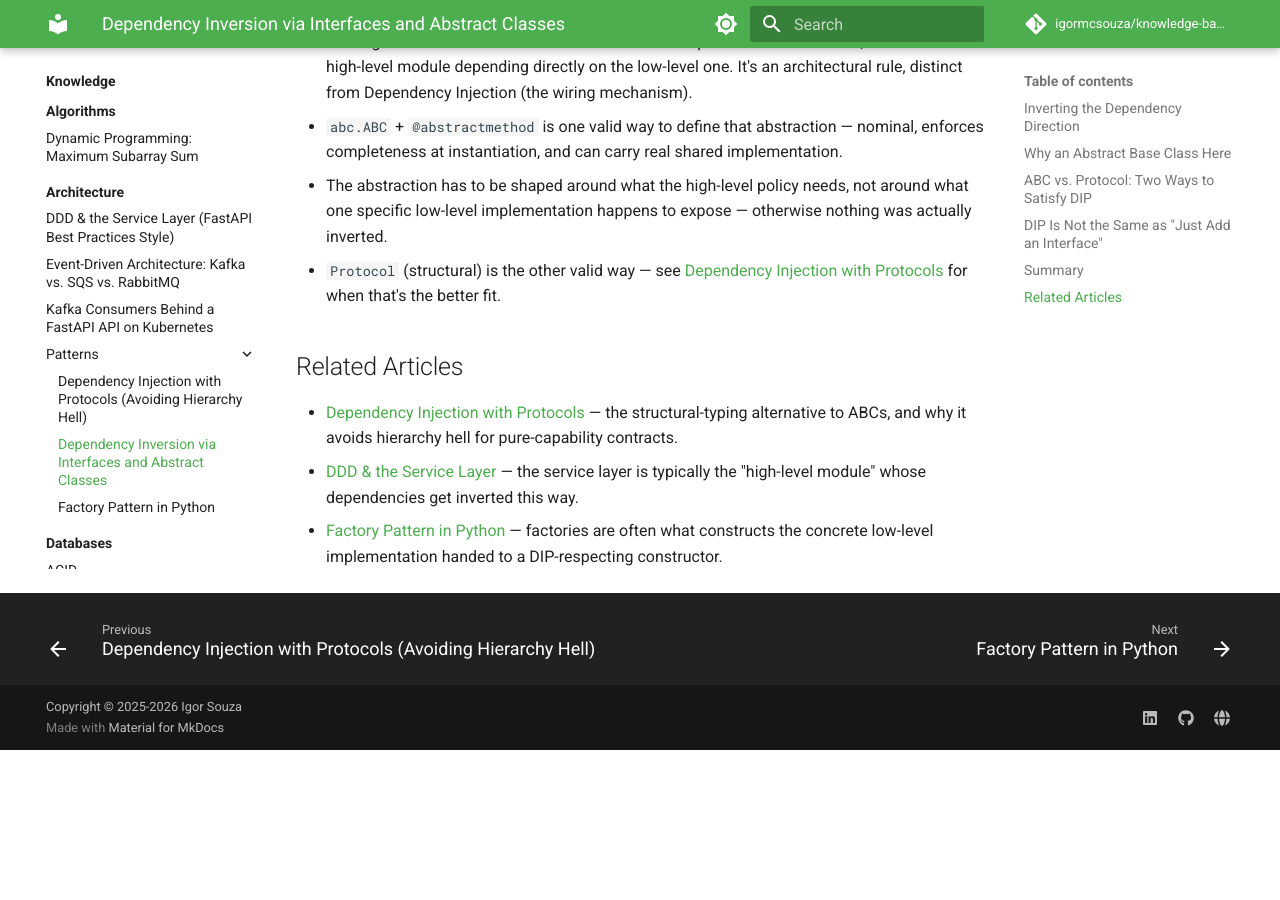
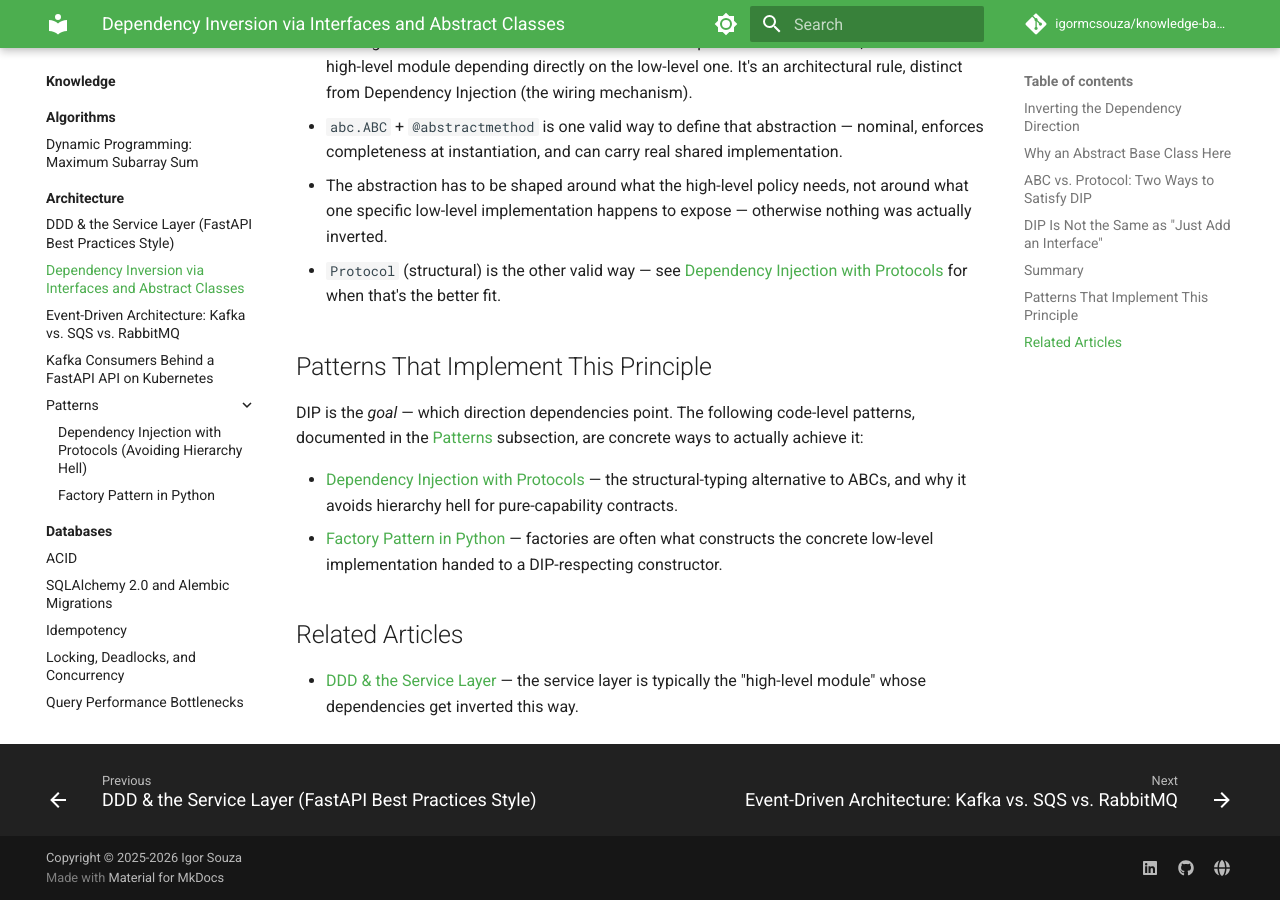
Before and after one commit to igormcsouza/knowledge-base, an MkDocs documentation site: the page built from docs/knowledge/architecture/dependency-inversion-abstract-classes.md, in a window 1280 px wide and 900 px high, scrolled down 3389 px. Built offline with MkDocs 1.6.1 and Material for MkDocs 9.7.7, drawn with Linux system fonts in a browser that asks for light colours; comment, search, counter and statistics services are not loaded; before the commit the page ends 4139 px from its top, so only the background shows below that.

Commit message:
Move Dependency Inversion from Patterns into Architecture (#21)
DIP is an architectural goal (which direction dependencies point), not a
code-level pattern like Dependency Injection or the Factory Pattern, which
are concrete techniques used to satisfy it. Relocate the Dependency
Inversion article to sit alongside the other Architecture articles, and
make the goal-vs-means relationship explicit and bidirectional: the DIP
article gets a "Patterns That Implement This Principle" section, and each
pattern article gets a "Related Architecture Goal" section pointing back.


Claude-Session: https://claude.ai/code/session_01JeBVkZ3KNrxdZyFhuHSyKd

Co-authored-by: Claude <noreply@anthropic.com>

```diff
--- a/docs/knowledge/architecture/patterns/dependency-inversion-abstract-classes.md
+++ b/docs/knowledge/architecture/dependency-inversion-abstract-classes.md
@@ -119,7 +119,7 @@ class OrderRepository(ABC):
 
 This knowledge base already covers the other common way to define the
 abstraction: `typing.Protocol`, in
-[Dependency Injection with Protocols](dependency-injection-protocols.md).
+[Dependency Injection with Protocols](patterns/dependency-injection-protocols.md).
 Both are legitimate ways to satisfy DIP — the choice is about **nominal
 vs. structural** typing, not about whether DIP is being followed:
 
@@ -165,17 +165,24 @@ the latter would just be `psycopg2`'s shape wearing an ABC costume.
   needs, not around what one specific low-level implementation happens to
   expose — otherwise nothing was actually inverted.
 - `Protocol` (structural) is the other valid way — see
-  [Dependency Injection with Protocols](dependency-injection-protocols.md)
+  [Dependency Injection with Protocols](patterns/dependency-injection-protocols.md)
   for when that's the better fit.
+
+## Patterns That Implement This Principle
+
+DIP is the *goal* — which direction dependencies point. The following
+code-level patterns, documented in the [Patterns](patterns/index.md)
+subsection, are concrete ways to actually achieve it:
+
+- [Dependency Injection with Protocols](patterns/dependency-injection-protocols.md)
+  — the structural-typing alternative to ABCs, and why it avoids hierarchy
+  hell for pure-capability contracts.
+- [Factory Pattern in Python](patterns/factory-pattern.md) — factories are
+  often what constructs the concrete low-level implementation handed to a
+  DIP-respecting constructor.
 
 ## Related Articles
 
-- [Dependency Injection with Protocols](dependency-injection-protocols.md)
-  — the structural-typing alternative to ABCs, and why it avoids hierarchy
-  hell for pure-capability contracts.
-- [DDD & the Service Layer](../ddd-service-layer.md) — the service layer is
+- [DDD & the Service Layer](ddd-service-layer.md) — the service layer is
   typically the "high-level module" whose dependencies get inverted this
   way.
-- [Factory Pattern in Python](factory-pattern.md) — factories are often
-  what constructs the concrete low-level implementation handed to a
-  DIP-respecting constructor.
```
Also changed, not shown: docs/knowledge/architecture/index.md (+7 -1 lines), docs/knowledge/architecture/patterns/dependency-injection-protocols.md (+11 -4 lines), docs/knowledge/architecture/patterns/factory-pattern.md (+9 -0 lines), docs/knowledge/architecture/patterns/index.md (+4 -4 lines).
